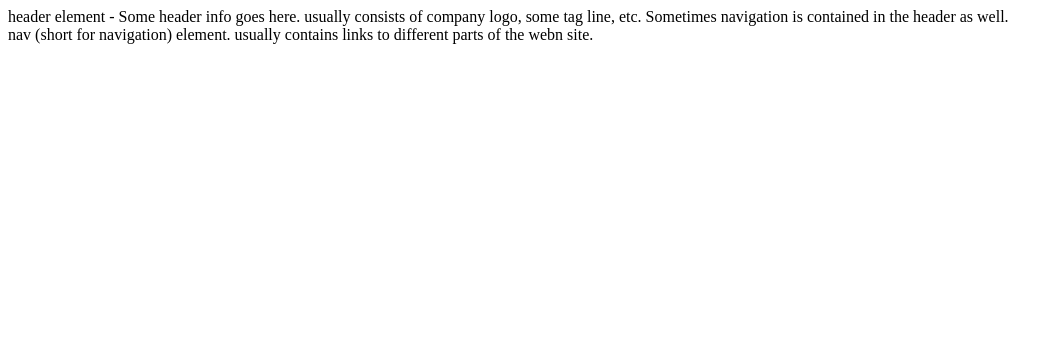
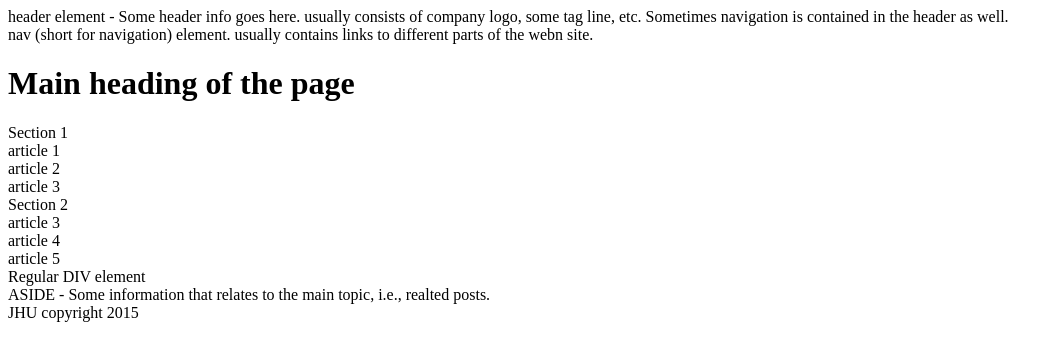
Before and after one commit to muratdeveli03/Coursera, a plain HTML site: page semanticElements/index.html in a window 1280 px wide. Shown: the whole page, without its empty margins (0-1063 px from the left). Drawn offline with Linux system fonts and the light colour scheme.

Commit message:
footer added

```diff
--- a/semanticElements/index.html
+++ b/semanticElements/index.html
@@ -1,21 +1,39 @@
 <!DOCTYPE html>
 <html lang="en">
-<head>
-    <meta charset="UTF-8">
-    <meta http-equiv="X-UA-Compatible" content="IE=edge">
-    <meta name="viewport" content="width=device-width, initial-scale=1.0">
+  <head>
+    <meta charset="UTF-8" />
+    <meta http-equiv="X-UA-Compatible" content="IE=edge" />
+    <meta name="viewport" content="width=device-width, initial-scale=1.0" />
     <title>Document</title>
-</head>
-<body>
+  </head>
+  <body>
     <header>
-        header element - Some header info goes here. usually consists
-        of company logo, some tag line, etc. Sometimes navigation is contained in the
-        header as well.
-        <nav> nav (short for navigation) element. usually contains links to different parts
-            of the webn site.
-        </nav>
+      header element - Some header info goes here. usually consists of company
+      logo, some tag line, etc. Sometimes navigation is contained in the header
+      as well.
+      <nav>
+        nav (short for navigation) element. usually contains links to different
+        parts of the webn site.
+      </nav>
     </header>
-
-
-</body>
+    <h1>Main heading of the page</h1>
+    <section>
+      Section 1
+      <article>article 1</article>
+      <article>article 2</article>
+      <article>article 3</article>
+    </section>
+    <section>
+      Section 2
+      <article>article 3</article>
+      <article>article 4</article>
+      <article>article 5</article>
+      <div>Regular DIV element</div>
+    </section>
+    <aside>
+      ASIDE - Some information that relates to the main topic, i.e., realted
+      posts.
+    </aside>
+    <footer>JHU copyright 2015</footer>
+  </body>
 </html>
```
